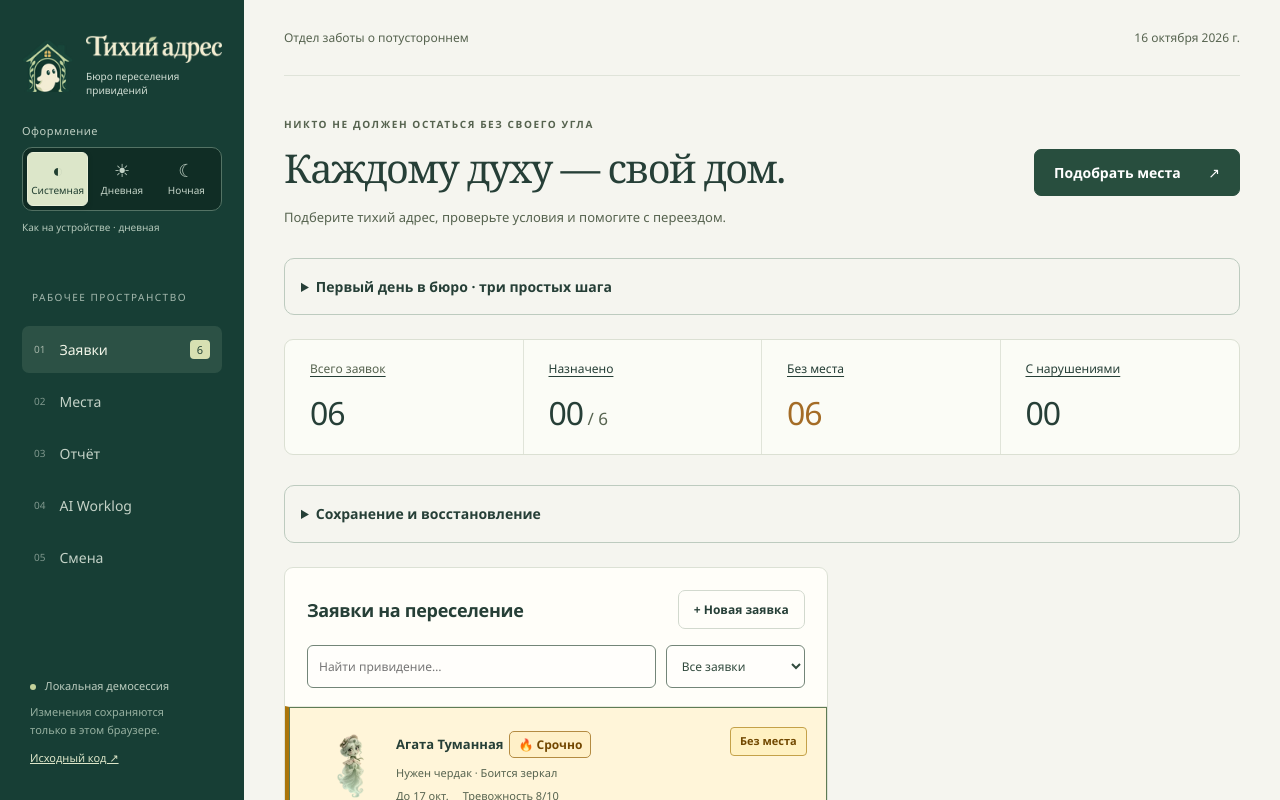
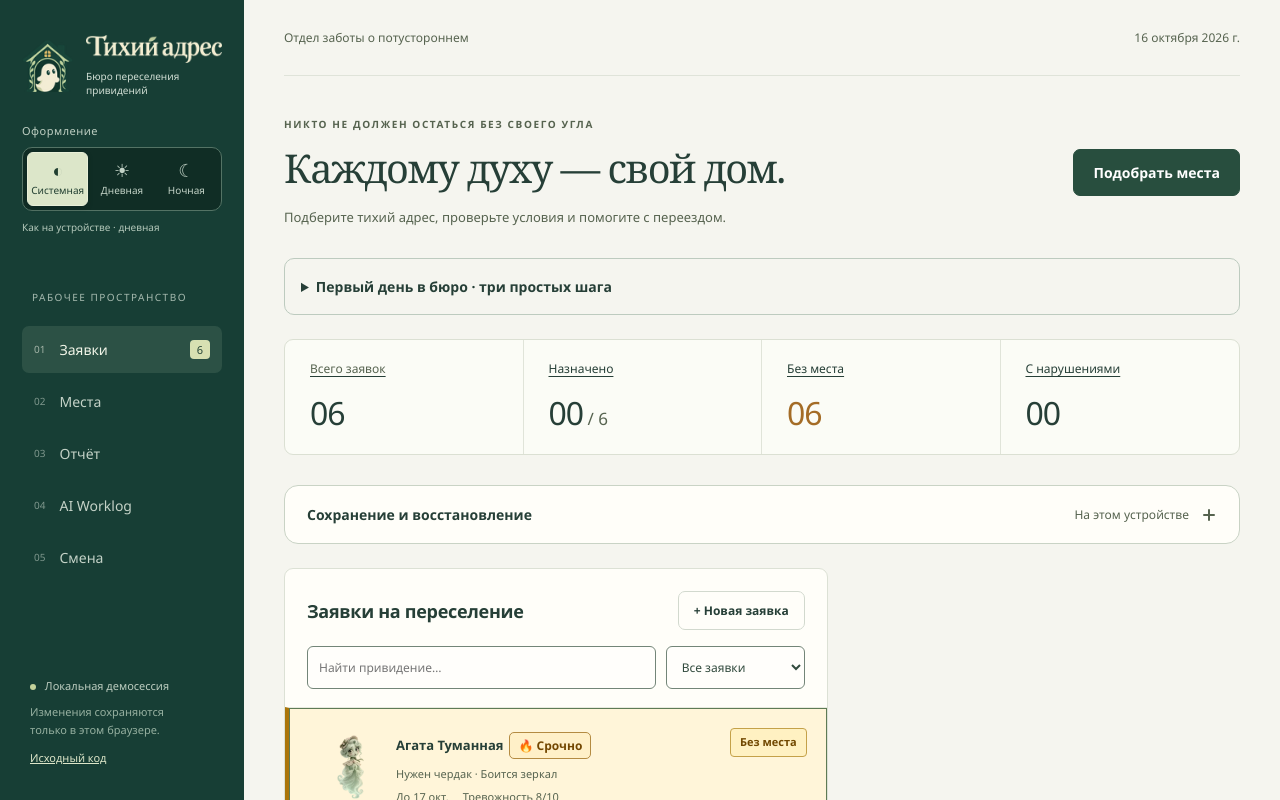
Before and after one commit to dm-morozov/ghost-relocation-bureau, a React (Vite) app: page / in a window 1280 px wide. Shown: the top 800 px of the page. Built offline with nearby package versions, Linux system fonts and the light colour scheme.

Commit message:
style: refine session controls and remove decorative arrows

```diff
--- a/src/App.tsx
+++ b/src/App.tsx
@@ -457,7 +457,7 @@ export default function App() {
             target="_blank"
             rel="noreferrer"
           >
-            Исходный код ↗
+            Исходный код
           </a>
         </div>
       </aside>
@@ -563,9 +563,7 @@ export default function App() {
                   Сверка условий и аур… <span className="allocation-spinner" aria-hidden="true" />
                 </>
               ) : (
-                <>
-                  Подобрать места <span aria-hidden="true">↗</span>
-                </>
+                <>Подобрать места</>
               )}
             </button>
           )}
@@ -1438,7 +1436,6 @@ export default function App() {
                                 >
                                   <ArtImage src={portraitUrl(g)} alt="" width="36" height="36" />
                                   <span>{g.name}</span>
-                                  <span aria-hidden="true">↗</span>
                                 </button>
                               </li>
                             ))}
--- a/src/SessionTools.tsx
+++ b/src/SessionTools.tsx
@@ -1,6 +1,7 @@
-import { useState, type ChangeEvent } from 'react';
+import { useId, useState, type ChangeEvent } from 'react';
 import { makeBackup, preserveSavedSession, readBackup, recoveryKey, saveFile } from './backup';
 import type { Session } from './storage';
+import './session-tools.css';
 
 export default function SessionTools({
   session,
@@ -17,6 +18,10 @@ export default function SessionTools({
   onResume: () => void;
   canReplace?: () => boolean;
 }) {
+  const exportHeading = useId();
+  const importHeading = useId();
+  const fileHint = useId();
+  const [fileName, setFileName] = useState('');
   const [candidate, setCandidate] = useState<Session | null>(null);
   const [error, setError] = useState('');
   const [reset, setReset] = useState(false);
@@ -61,9 +66,11 @@ export default function SessionTools({
     const file = event.target.files?.[0];
     event.target.value = '';
     if (!file) return;
+    setFileName('');
     try {
       if (file.size > 2_000_000) throw new Error('Файл больше 2 МБ');
       setCandidate(readBackup(await file.text()));
+      setFileName(file.name);
       setError('');
     } catch {
       setCandidate(null);
@@ -72,25 +79,64 @@ export default function SessionTools({
   }
   return (
     <details className="session-tools" open={blocked || undefined}>
-      <summary>Сохранение и восстановление</summary>
-      <p>
-        Полная резервная копия содержит заявки, адреса, назначения и замочки. Игровые смены
+      <summary>
+        <span>Сохранение и восстановление</span>
+        <span className="session-summary-note">На этом устройстве</span>
+        <span className="session-disclosure" aria-hidden="true" />
+      </summary>
+      <div className="session-body">
+        <p className="session-intro">
+          Сохраните работу в файл, чтобы перенести её или вернуться к ней позже. Игровые смены
           сохраняются отдельно.
         </p>
-      <div className="form-actions">
-        <button onClick={() => download(makeBackup(session), 'quiet-address-backup.json')}>
+        <div className="session-actions">
+          <section className="session-card" aria-labelledby={exportHeading}>
+            <h3 id={exportHeading}>Сохранить копию</h3>
+            <p>Все заявки, адреса, назначения и закрепления в одном файле.</p>
+            <button
+              className="secondary session-action"
+              type="button"
+              onClick={() => download(makeBackup(session), 'quiet-address-backup.json')}
+            >
               Скачать резервную копию
             </button>
-        <label className="backup-upload">
-          Восстановить из файла
-          <input type="file" accept=".json,application/json" onChange={read} />
+            <small className="session-file-hint">Полная копия · JSON</small>
+          </section>
+          <section className="session-card" aria-labelledby={importHeading}>
+            <h3 id={importHeading}>Восстановить работу</h3>
+            <p>Выберите сохранённую копию. Перед заменой данных мы попросим подтверждение.</p>
+            <label className="session-file-choice">
+              <span aria-hidden="true">Выбрать JSON-файл</span>
+              <input
+                type="file"
+                aria-label="Восстановить из файла"
+                aria-describedby={fileHint}
+                accept=".json,application/json"
+                onChange={read}
+              />
             </label>
+            <small className="session-file-hint" id={fileHint}>
+              Формат JSON · до 2 МБ
+            </small>
+            {fileName && candidate && (
+              <p className="session-file-name" role="status">
+                Файл проверен: {fileName}
+              </p>
+            )}
+          </section>
+        </div>
         {recovery !== null && (
-          <button onClick={() => download(recovery, 'quiet-address-recovery.json')}>
+          <div className="session-recovery">
+            <p>Исходная версия сохранена для восстановления.</p>
+            <button
+              className="secondary"
+              type="button"
+              onClick={() => download(recovery, 'quiet-address-recovery.json')}
+            >
               Скачать сохранённый исходник
             </button>
+          </div>
         )}
-      </div>
         {error && (
           <p role="alert" className="red">
             {error}
@@ -147,6 +193,7 @@ export default function SessionTools({
             )}
           </section>
         )}
+      </div>
     </details>
   );
 }
--- a/src/Worklog.tsx
+++ b/src/Worklog.tsx
@@ -184,6 +184,13 @@ export default function Worklog() {
         подготовил прозрачные версии для интерфейса и иконки вкладки, сохранил исходники и проверил
         знак в дневной и ночной теме. Промпты и файлы описаны в документации проекта.
       </p>
+      <h3>Финальная полировка интерфейса</h3>
+      <p>
+        Автор попросил упорядочить сохранение и восстановление, убрать декоративные стрелки. AI
+        разделил действия на две карточки и оформил доступный выбор JSON-файла. Добавлены проверки
+        повреждённого файла, отмены и повторного выбора; актуальный набор — 179 тестов. Основная
+        логика восстановления и подтверждения замены сохранена.
+      </p>
       <h3>Следующий шаг</h3>
       <p>
         Проверить сохранённый длинный PDF и провести три смены с реальным игроком, затем принять
--- /dev/null
+++ b/src/session-tools.css
@@ -0,0 +1,212 @@
+.session-tools {
+  --session-surface: #fffef9;
+  --session-card: #f3f5ee;
+  --session-border: #c9d3c5;
+  --session-text: #263f37;
+  --session-muted: #56634f;
+  margin: 0 0 24px;
+  padding: 0;
+  border: 1px solid var(--session-border);
+  border-radius: 14px;
+  background: var(--session-surface);
+  color: var(--session-text);
+}
+.session-tools > summary {
+  display: flex;
+  align-items: center;
+  gap: 12px;
+  padding: 18px 22px;
+  list-style: none;
+  cursor: pointer;
+  font-weight: 650;
+  line-height: 1.5;
+  border-radius: 14px;
+}
+.session-tools > summary::-webkit-details-marker {
+  display: none;
+}
+.session-tools > summary::marker {
+  content: '';
+}
+.session-tools > summary:hover {
+  background: var(--session-card);
+}
+.session-summary-note {
+  margin-left: auto;
+  color: var(--session-muted);
+  font-size: 12px;
+  font-weight: 400;
+}
+.session-disclosure {
+  width: 16px;
+  height: 16px;
+  flex: 0 0 16px;
+  position: relative;
+  color: var(--session-muted);
+}
+.session-disclosure::before,
+.session-disclosure::after {
+  content: '';
+  position: absolute;
+  background: currentColor;
+  border-radius: 1px;
+}
+.session-disclosure::before {
+  width: 12px;
+  height: 2px;
+  top: 7px;
+  left: 2px;
+}
+.session-disclosure::after {
+  height: 12px;
+  width: 2px;
+  left: 7px;
+  top: 2px;
+}
+.session-tools[open] > summary .session-disclosure::after {
+  display: none;
+}
+.session-tools[open] > summary {
+  border-radius: 14px 14px 0 0;
+}
+.session-body {
+  padding: 0 22px 22px;
+}
+.session-intro {
+  margin: 0 0 20px;
+  color: var(--session-muted);
+  max-width: 76ch;
+}
+.session-actions {
+  display: grid;
+  grid-template-columns: repeat(2, minmax(0, 1fr));
+  gap: 16px;
+}
+.session-card {
+  display: flex;
+  flex-direction: column;
+  align-items: flex-start;
+  padding: 20px;
+  min-width: 0;
+  border: 1px solid var(--session-border);
+  border-radius: 10px;
+  background: var(--session-card);
+}
+.session-card h3 {
+  margin: 0 0 8px;
+  font-size: 16px;
+  line-height: 1.4;
+}
+.session-card > p {
+  margin: 0 0 18px;
+  color: var(--session-muted);
+  font-size: 13px;
+}
+.session-tools .session-action,
+.session-file-choice {
+  display: inline-flex;
+  justify-content: center;
+  align-items: center;
+  min-height: 44px;
+  max-width: 100%;
+  padding: 11px 16px;
+  border: 1px solid #7c9180;
+  border-radius: 7px;
+  background: var(--session-surface);
+  color: var(--session-text);
+  font:
+    600 13px/1.4 'Segoe UI',
+    Arial,
+    sans-serif;
+  text-align: center;
+  cursor: pointer;
+}
+.session-tools .session-action {
+  margin-top: auto;
+}
+.session-file-choice {
+  position: relative;
+  overflow: hidden;
+}
+.session-file-choice:hover,
+.session-tools .session-action:hover {
+  background: var(--session-card);
+  border-color: var(--session-text);
+}
+.session-file-choice:focus-within {
+  outline: 3px solid #c1822b;
+  outline-offset: 3px;
+}
+.session-file-choice input[type='file'] {
+  position: absolute;
+  inset: 0;
+  width: 100%;
+  height: 100%;
+  padding: 0;
+  margin: 0;
+  opacity: 0;
+  cursor: pointer;
+}
+.session-file-hint {
+  display: block;
+  margin-top: 9px;
+  color: var(--session-muted);
+  font-size: 12px;
+}
+.session-card .session-file-name {
+  margin: 12px 0 0;
+  color: var(--session-text);
+  overflow-wrap: anywhere;
+  max-width: 100%;
+}
+.session-recovery {
+  margin-top: 18px;
+  padding-top: 16px;
+  border-top: 1px solid var(--session-border);
+}
+.session-recovery p {
+  margin: 0 0 10px;
+  color: var(--session-muted);
+}
+.session-body > .notice {
+  margin-top: 18px;
+}
+:root[data-theme='dark'] .session-tools {
+  --session-surface: #142822;
+  --session-card: #1a332a;
+  --session-border: #496758;
+  --session-text: #e8eee1;
+  --session-muted: #bdcdbf;
+}
+:root[data-theme='dark'] .session-file-choice:focus-within {
+  outline-color: #f3cd80;
+}
+@media (max-width: 700px) {
+  .session-tools > summary {
+    padding: 16px;
+  }
+  .session-summary-note {
+    display: none;
+  }
+  .session-disclosure {
+    margin-left: auto;
+  }
+  .session-body {
+    padding: 0 16px 16px;
+  }
+  .session-actions {
+    grid-template-columns: 1fr;
+    gap: 12px;
+  }
+  .session-card {
+    padding: 16px;
+  }
+  .session-tools .session-action,
+  .session-file-choice {
+    width: 100%;
+  }
+}
+
+.session-file-choice {
+  margin-top: auto;
+}
--- a/src/style.css
+++ b/src/style.css
@@ -1392,17 +1392,12 @@ legend {
   line-height: 1.5;
 }
 
-.session-tools,
 .quick-start {
   margin: 0 0 24px;
   padding: 16px;
   border: 1px solid #bdcbbf;
   border-radius: 10px;
   line-height: 1.6;
-}
-.session-tools summary {
-  cursor: pointer;
-  font-weight: 650;
 }
 .quick-start summary {
   cursor: pointer;
@@ -1413,18 +1408,6 @@ legend {
   gap: 10px;
   padding-left: 22px;
   margin-bottom: 0;
-}
-.session-tools .form-actions {
-  margin: 12px 0;
-}
-.backup-upload {
-  display: grid;
-  gap: 8px;
-  font-weight: 600;
-  max-width: 100%;
-}
-.backup-upload input {
-  max-width: 100%;
 }
 .undo-notice {
   gap: 12px;
@@ -1444,7 +1427,6 @@ legend {
   margin: 16px 0;
   flex-wrap: wrap;
 }
-:root[data-theme='dark'] .session-tools,
 :root[data-theme='dark'] .quick-start {
   border-color: #466859;
   color: #d9e9df;
```
Also changed, not shown: 2 other files (tests, documents, lock files or other folders). Lines whose indentation alone changed are shown as unchanged.
